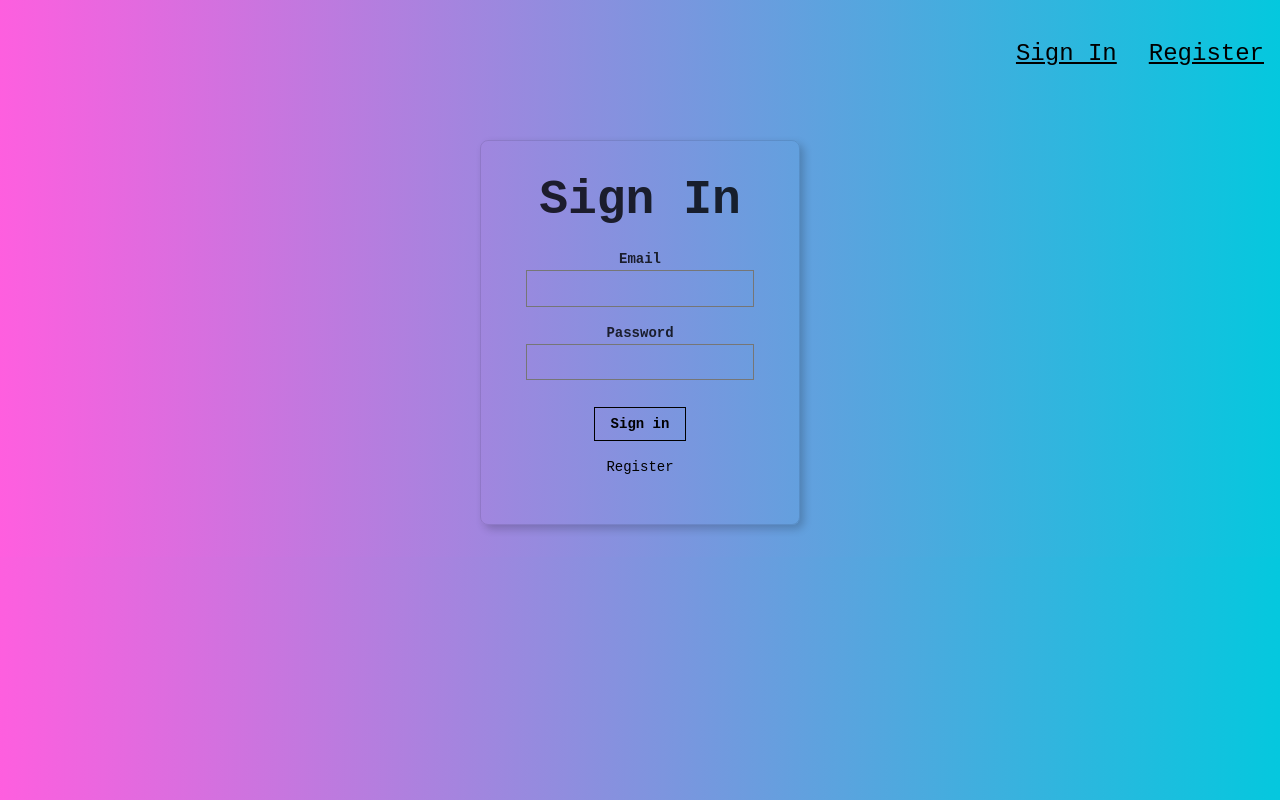
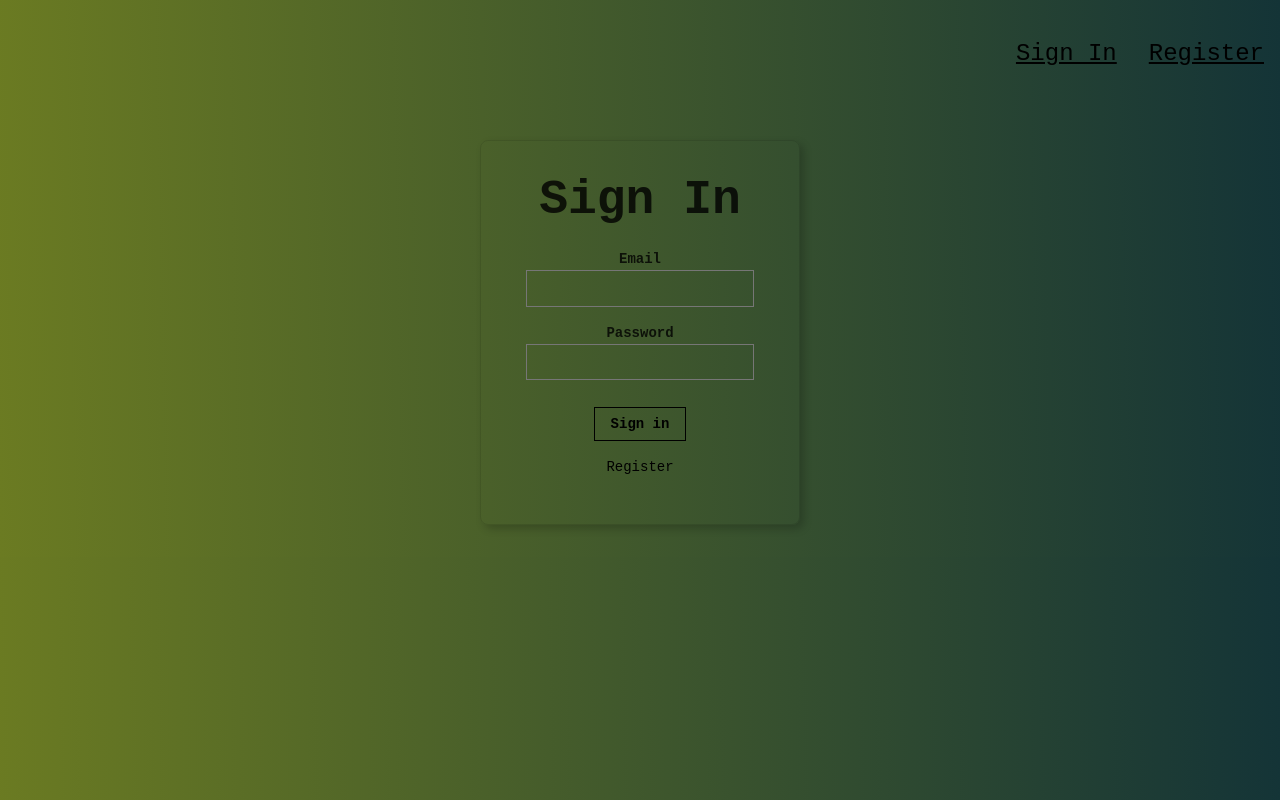
Before and after one commit to GayanaJinde/SmartBrain, a React (Create React App) app: page / in a window 1280 px wide. Built offline with nearby package versions, Linux system fonts and the light colour scheme.

Commit message:
modified frontend

```diff
--- a/src/index.css
+++ b/src/index.css
@@ -2,7 +2,7 @@ body {
   margin: 0;
   padding: 0;
   font-family: "Courier New", Courier, monospace;
-  background: linear-gradient(89deg, #FF5EDF 0%, #04C8DE 100%); /* w3c */
+  background: linear-gradient(89deg, #6b7b22 0%, #143437 100%); /* w3c */
 }
 
 button {
```
Also changed, not shown: 1 other file (tests, documents, lock files or other folders).
